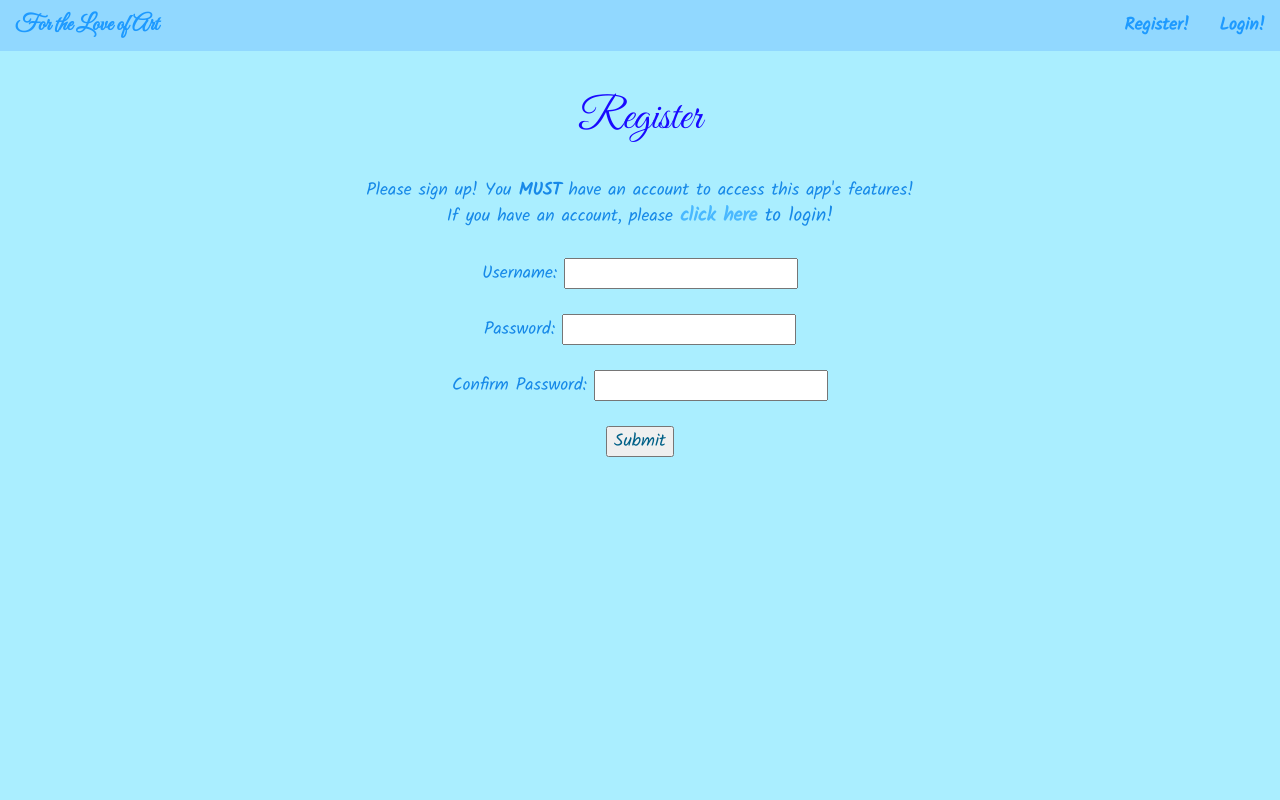
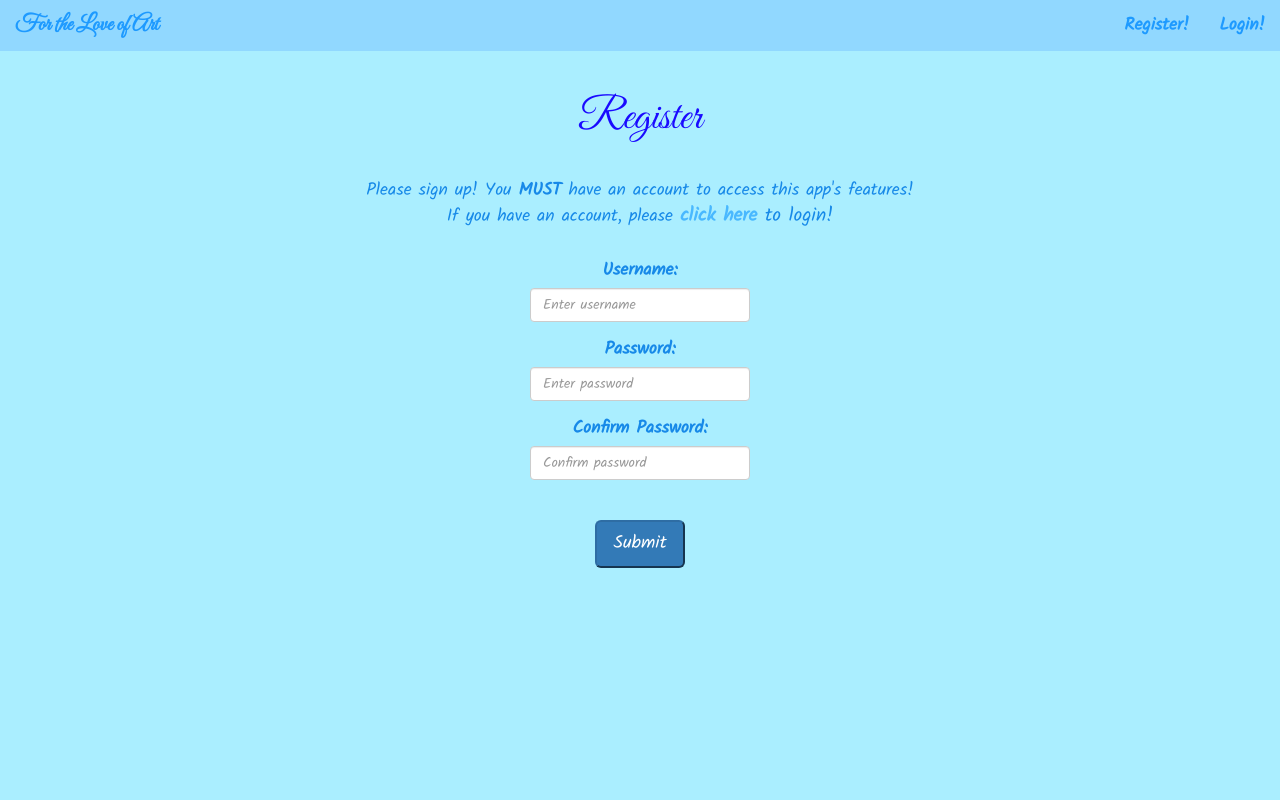
Before and after one commit to TerryMinal/tscjhair-attack, a Flask app: page /register in a window 1280 px wide. Run offline with Flask 2, Linux system fonts and the light colour scheme; some libraries are stand-ins or nearby versions.

Commit message:
worked on forms

```diff
--- a/app.py
+++ b/app.py
@@ -48,7 +48,9 @@ def auth():
 @app.route("/display")
 def display():
     imgs = {"https://www.google.com/url?sa=i&rct=j&q=&esrc=s&source=images&cd=&cad=rja&uact=8&ved=0ahUKEwihhvaP9azYAhXDUN8KHXHsAlwQjRwIBw&url=https%3A%2F%2Fwww.pinterest.com%2Fexplore%2Fart%2F&psig=AOvVaw2T78Eget5py0Hr0kAc3YBw&ust=1514557661759202", "https://www.google.com/url?sa=i&rct=j&q=&esrc=s&source=images&cd=&cad=rja&uact=8&ved=0ahUKEwjA88-49azYAhUHMt8KHfWVAO4QjRwIBw&url=http%3A%2F%2Fpawprintnews.com%2F2016%2F09%2Fwhy-mrs-hartzler-chose-art%2F&psig=AOvVaw2T78Eget5py0Hr0kAc3YBw&ust=1514557661759202", "https://www.google.com/url?sa=i&rct=j&q=&esrc=s&source=images&cd=&cad=rja&uact=8&ved=0ahUKEwihsoO_9azYAhUGY98KHQrJAUsQjRwIBw&url=https%3A%2F%2Ffineartamerica.com%2Ffeatured%2Fthe-spectrum-for-happiness-palette-knife-oil-painting-on-canvas-by-leonid-afremov-leonid-afremov.html&psig=AOvVaw2T78Eget5py0Hr0kAc3YBw&ust=1514557661759202", "https://www.google.com/search?tbm=isch&source=hp&biw=1536&bih=734&ei=Vf9EWtrEMe6nggf84pWgDg&q=art&oq=art&gs_l=img.3..35i39k1l2j0l8.5120.5405.0.5517.5.5.0.0.0.0.163.163.0j1.1.0....0...1ac.1.64.img..4.1.163.0...0.lX2H2ucqC5c#imgrc=oIYxulFa5v0nmM:", "https://www.google.com/url?sa=i&rct=j&q=&esrc=s&source=images&cd=&cad=rja&uact=8&ved=0ahUKEwiVxarh9azYAhWkc98KHYnTAA8QjRwIBw&url=https%3A%2F%2Fwww.pinterest.com%2Fexplore%2Fart%2F&psig=AOvVaw2T78Eget5py0Hr0kAc3YBw&ust=1514557661759202"}
-    return render_template("display.html", medium="art", images=imgs)
+    if checkIfLogged():
+        return render_template("display.html", medium="art", images=imgs)
+    return redirect(url_for("home"))
 
 @app.route("/logout")
 def logout():
--- /dev/null
+++ b/static/sticky-footer.css
@@ -0,0 +1,27 @@
+/* Sticky footer styles
+-------------------------------------------------- */
+html {
+  position: relative;
+  min-height: 100%;
+}
+body {
+  margin-bottom: 60px; /* Margin bottom by footer height */
+}
+.footer {
+  position: absolute;
+  bottom: 0;
+  width: 100%;
+  height: 75px; /* Set the fixed height of the footer here */
+  line-height: 75px; /* Vertically center the text there */
+}
+
+
+/* Custom page CSS
+-------------------------------------------------- */
+/* Not required for template or sticky footer method. */
+
+.container {
+  width: auto;
+  max-width: 250px;
+  padding: 0 15px;
+}
--- a/static/style1.css
+++ b/static/style1.css
@@ -55,3 +55,16 @@ input{
 .nav-title:hover{
     color: #ffffff;
 }
+.footer{
+    //background-color: #97e8fc;
+    background-color: #a0ecff;
+}
+.logout{
+    font-weight: bold;
+    font-size: 175%;
+    color: #3198ed;
+    font-family: 'Tangerine';
+}
+.logout:hover{
+    color: #59b1f9;
+}
--- a/templates/base.html
+++ b/templates/base.html
@@ -6,6 +6,7 @@
 
     <link rel="stylesheet" href="https://maxcdn.bootstrapcdn.com/bootstrap/3.3.7/css/bootstrap.min.css">
     <link rel="stylesheet" href="/static/style1.css">
+    <link rel="stylesheet" href="/static/sticky-footer.css">
 
     <link href="https://fonts.googleapis.com/css?family=Great+Vibes" rel="stylesheet">
     <link href="https://fonts.googleapis.com/css?family=Kalam" rel="stylesheet">
@@ -47,6 +48,17 @@
     {% block body %}
     {% endblock %}
 
+    {% if notlogged %}
+    {% else %}
+    <footer class="footer">
+      <div class="container">
+	  <center>
+	    <a href="/logout"> <span class="logout">Logout here! </span></a>
+	  </center>
+      </div>
+    </footer>
+    {% endif %}
+
   </body>
 
 </html>
--- a/templates/home.html
+++ b/templates/home.html
@@ -12,9 +12,6 @@
   <a href="/display">{{medium}}</a><br>
   {% endfor %}
 
-  <br><br><br>
-  <a href="/logout"> Log out here! </a>
-
 </center>
 
 
--- a/templates/register.html
+++ b/templates/register.html
@@ -11,12 +11,26 @@
   If you have an account, please
   <span class="aclick-here"><a href="/login">click here</a>
   to login!<br><br></span>
-  <form action="/register" method = "POST">
-    Username: <input type="text" name="username"><br><br>
-    Password: <input type="password" name="password0"><br><br>
-    Confirm Password: <input type="password" name="password1"><br><br>
-    <input type="submit" name="Register">
+
+  <div class="container">
+  <form action="/register" method="POST">
+    <div class="form-group">
+      <label for="usr">Username:</label>
+      <input type="text" class="form-control" id="usr" name="username" placeholder="Enter username">
+    </div>
+    <div class="form-group">
+      <label for="pwd0">Password:</label>
+      <input type="password" class="form-control" id="pwd0" name="password0" placeholder="Enter password">
+    </div>
+    <div class="form-group">
+      <label for="pwd1">Confirm Password:</label>
+      <input type="password" class="form-control" id="pwd1" name="password1" placeholder="Confirm password">
+    </div>
+    <br>
+      <button type="submit" class="btn-lg btn-primary" name="Register">Submit</button>
   </form>
+  </div>
+
 </center>
 
 
```
Also changed, not shown: templates/login.html (+15 -5 lines).
